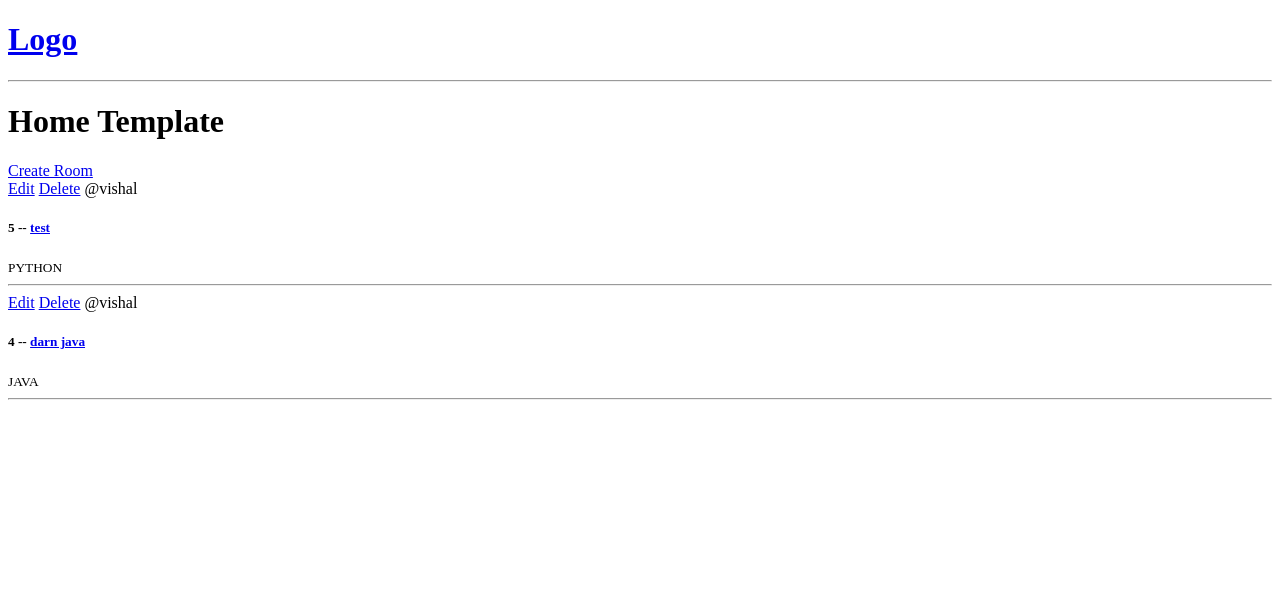
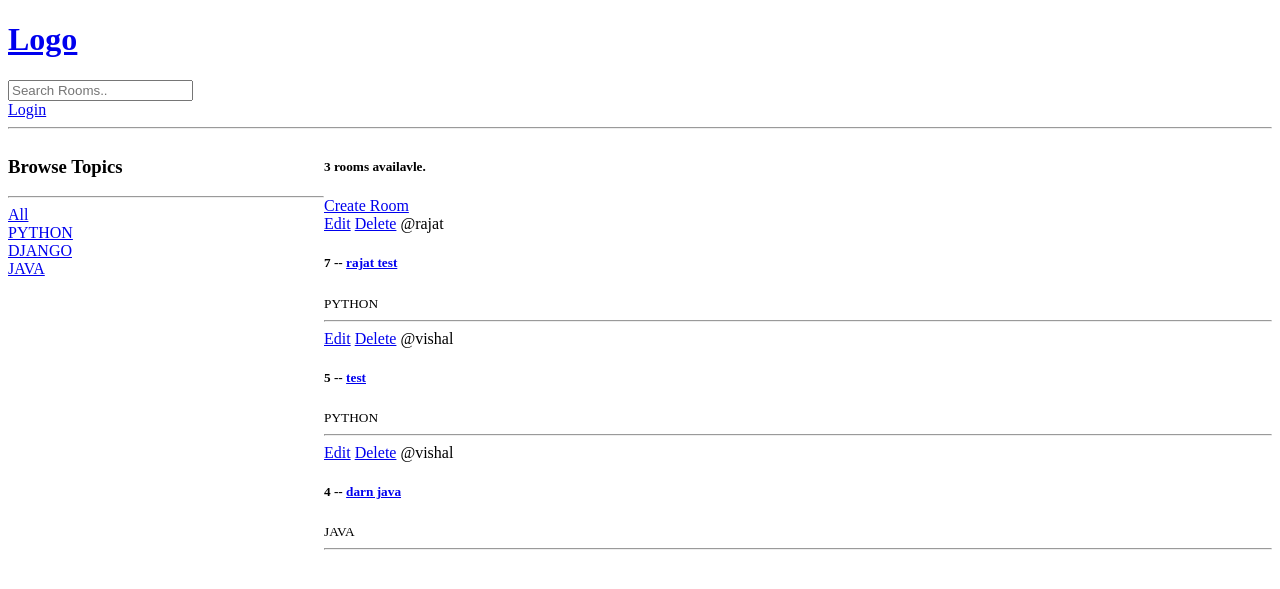
Before and after one commit to VishalSharma-123/DiscussRoom, a Django app: page / in a window 1280 px wide. Shown: the top 589 px of the page. Run offline with Django 4.2, Linux system fonts and the light colour scheme; data comes from the database, SQL or seed files in the repository.

Commit message:
Made the login page by using user credentials. Restricted some features specific only to those user who created it.

```diff
--- a/base/templates/base/home.html
+++ b/base/templates/base/home.html
@@ -1,10 +1,34 @@
 {% extends 'main.html' %}
 
 <!-- url 'rooms(alternative name for the url in urls.py) room.id' -->
+<!-- {% url 'home' %}?q={{topic.name}} go to home page but have this as the url -->
 {% block content %}
-<h1>Home Template</h1>
+
+<style>
+    .home-container{
+        display: grid;
+        grid-template-columns: 1fr 3fr;
+    }
+</style>
+
+<div class="home-container">
     <div>
+        <h3>Browse Topics</h3>
+        <hr>
 
+        <div>
+            <a href = "{% url 'home' %}">All</a>
+        </div>
+
+        {% for topic in topics %}
+            <div>
+                <a href = "{% url 'home' %}?q={{topic.name}}"> {{topic.name}} </a>
+            </div>
+        {% endfor%}
+    </div>
+
+    <div>
+        <h5>{{room_count}} rooms availavle.</h5>
         <a href = "{% url 'create-room' %}">Create Room</a>
 
         <div>
@@ -21,4 +45,7 @@
         </div>
     </div>
 
+
+</div>
+
 {% endblock content %}
--- a/base/urls.py
+++ b/base/urls.py
@@ -3,6 +3,9 @@ from . import views
 
 urlpatterns = [
     #name here is an alternateive for the url, cna access by the same name
+    path('login/', views.loginPage, name = "login"),
+    path('logout/', views.logoutUser, name = "logout"),
+
     path('', views.home, name = "home"),
     path('room/<str:pk>/', views.rooms, name = "room" ),
     path('create-room/', views.createRoom, name = "create-room"),
--- a/base/views.py
+++ b/base/views.py
@@ -1,13 +1,62 @@
+from django.http import HttpResponse
 from django.shortcuts import render, redirect
-from .models import Room
+from django.http import HttpResponse
+from django.db.models import Q
+from .models import Room, Topic
 from .forms import RoomForm
+from django.contrib.auth.models import User
+from django.contrib import messages
+from django.contrib.auth import authenticate, login, logout
+from django.contrib.auth.decorators import login_required
+
 
 #should be names as tempaltes/base
+#icontains is case insensitive, contains is sensitive
+#GET when data to retrieve from server, POST when data to be send to server
+# triggering rooms and home page
 
-# triggerign rooms and home page
+
+
+def loginPage(request):
+    if request.method == "POST":
+        username = request.POST.get('username')
+        password = request.POST.get('password')
+
+        try:
+            user = User.objects.get(username = username)
+
+        except:
+            messages.error(request, 'User does not exist')
+
+        user = authenticate(request, username = username, password = password)          #either return error or return user object
+
+        if user is not None:
+            login(request, user)                            #add the session in database
+            return redirect('home')
+
+        else:
+            messages.error(request, "Username or Password is incorrect.")
+
+    context = {}
+    return render(request, 'base/login_register.html', context)
+
+def logoutUser(request):
+    logout(request)                                     #deleting the token generated by the user
+    return redirect('home')
+
 def home(request):
-    room = Room.objects.all()
-    context = {'rooms': room}
+    q = request.GET.get('q') if request.GET.get('q') != None else ''
+
+    room = Room.objects.filter(
+        Q(topic__name__icontains = q) |                     #get the name from the topic model
+        Q(name__icontains = q) |                            #get the name of the Room model
+        Q(host__username__icontains = q) |                  #host has model user, which has attribute username
+        Q(description__icontains = q)
+        )
+    topics = Topic.objects.all()
+    room_count = room.count()
+
+    context = {'rooms': room, 'topics': topics, 'room_count':room_count}
     return render(request, 'base/home.html', context)             #rendering the html file fromt template
 
 def rooms(request, pk):
@@ -15,6 +64,7 @@ def rooms(request, pk):
     context = {'room': room_s}
     return render(request, 'base/room.html',context)
 
+@login_required(login_url = 'login')                            #perform the below function if condition met
 def createRoom(request):
     form = RoomForm()
 
@@ -27,11 +77,13 @@ def createRoom(request):
     context = {'form': form}
     return render(request, 'base/room_form.html', context)
 
-
+@login_required(login_url = 'login')                            #perform the below function if condition met
 def updateRoom(request, pk):
     room = Room.objects.get(id = pk)
     form = RoomForm(instance = room)                #the form will be prefilled with instance room values
 
+    if(request.user != room.host):
+        return HttpResponse("You are not allowed here!!!")
 
     #after submitting the form
     if request.method == "POST":
@@ -43,8 +95,12 @@ def updateRoom(request, pk):
     context = {'form': form}
     return render(request, 'base/room_form.html', context)
 
+@login_required(login_url = 'login')                            #perform the below function if condition met
 def deleteRoom(request,pk):
     room = Room.objects.get(id = pk)
+    if(request.user != room.host):
+        return HttpResponse("You are not allowed here!!!")
+
     if request.method == "POST":
         room.delete()
         return redirect('home')
--- a/templates/navbar.html
+++ b/templates/navbar.html
@@ -2,4 +2,18 @@
     <h1>Logo</h1>
 </a>
 
+
+
+<form method = "GET" action = "{% url 'home' %}">
+    <!-- input send a request with value q to home page -->
+    <input type = "text" name = "q" placeholder="Search Rooms..">
+</form>
+
+{% if request.user.is_authenticated %}
+    <a href = "{% url 'logout' %}">Log Out</a>
+{% else %}
+    <a href = "{% url 'login' %}">Login</a>
+{% endif %}
+
+
 <hr>
```
Also changed, not shown: base/templates/base/login_register.html (added, +17 -0 lines), templates/main.html (+9 -0 lines), db.sqlite3. Lines whose indentation alone changed are shown as unchanged.
